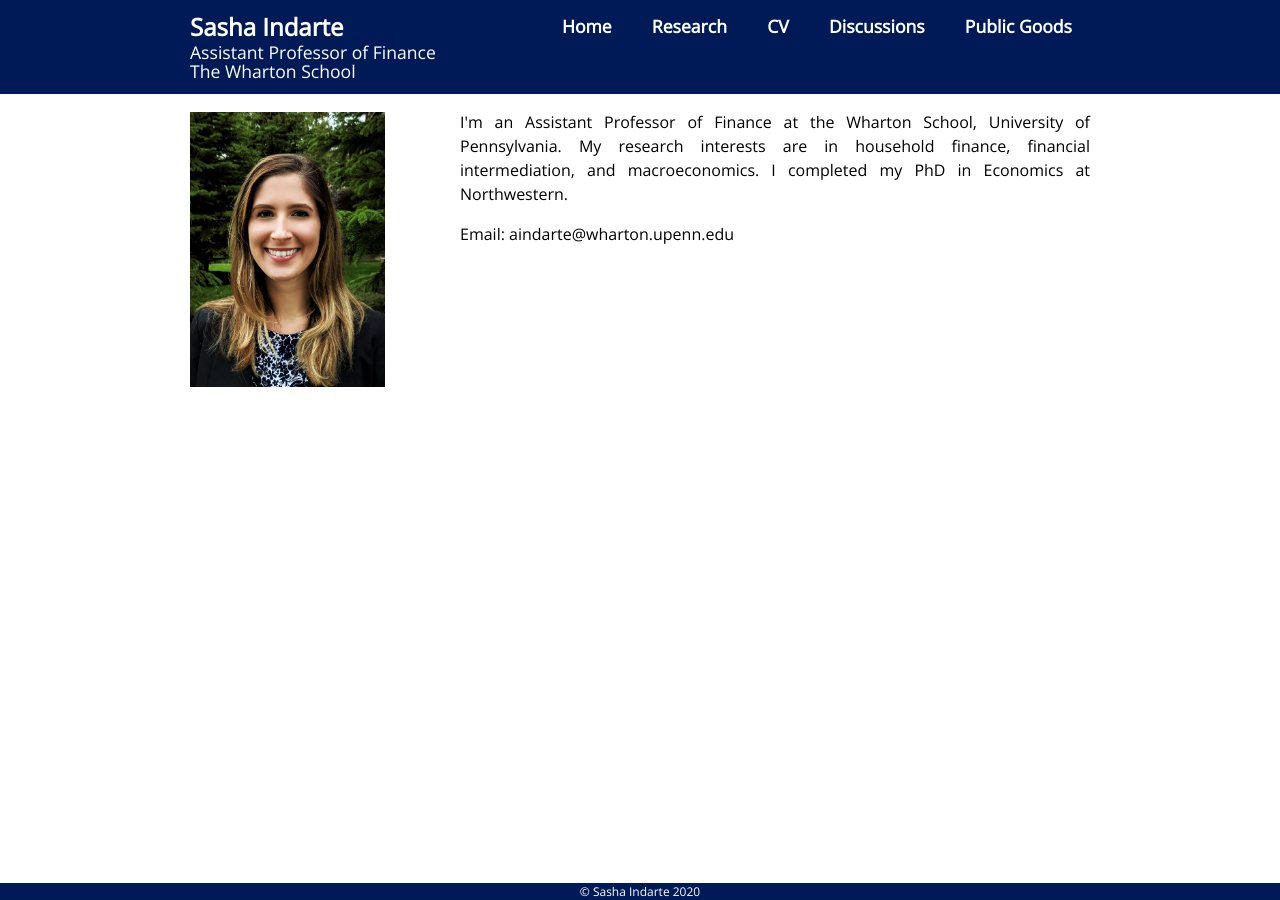
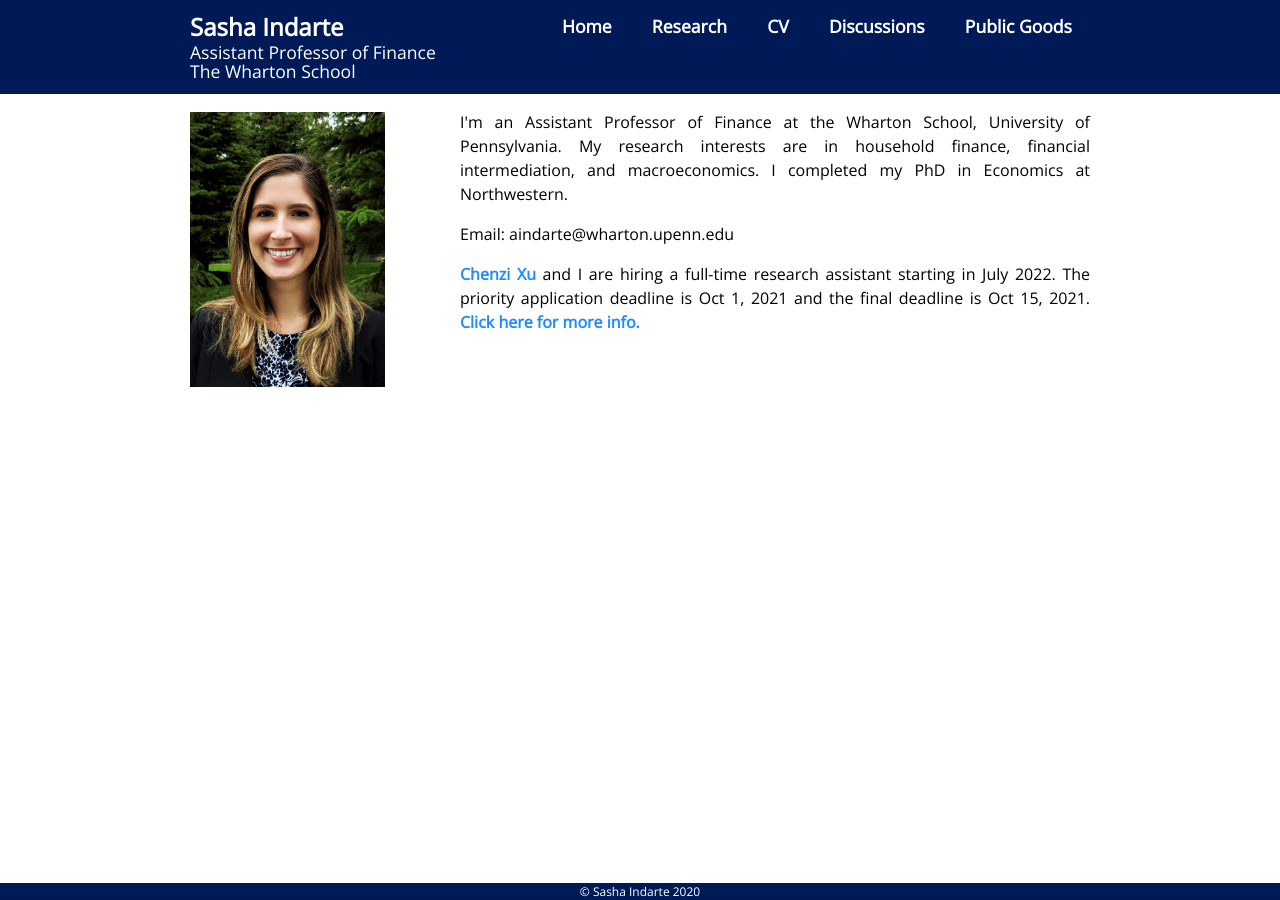
Before and after one commit to sashaindarte/sashaindarte.github.io, a Jekyll site: the page built from index.html, in a window 1280 px wide. Built offline with Jekyll 4.4.1, drawn with Linux system fonts in a browser that asks for light colours.

Commit message:
added new predoc ad

```diff
--- a/index.html
+++ b/index.html
@@ -15,6 +15,7 @@ title: Sasha Indarte
 			<div class="main">
 				<p> I'm an Assistant Professor of Finance at the Wharton School, University of Pennsylvania. My research interests are in household finance, financial intermediation, and macroeconomics. I completed my PhD in Economics at Northwestern.</p>
 				<p>Email: <span id="email"></span></p>
+				<p><a href="https://chenzi-xu.com/">Chenzi Xu</a> and I are hiring a full-time research assistant starting in July 2022. The priority application deadline is Oct 1, 2021 and the final deadline is Oct 15, 2021. <a href="https://chenzi-xu.com/docs/DRF_Xu_Indarte.pdf">Click here for more info.</a></p>
 
 			</div>
 		</div>
```
